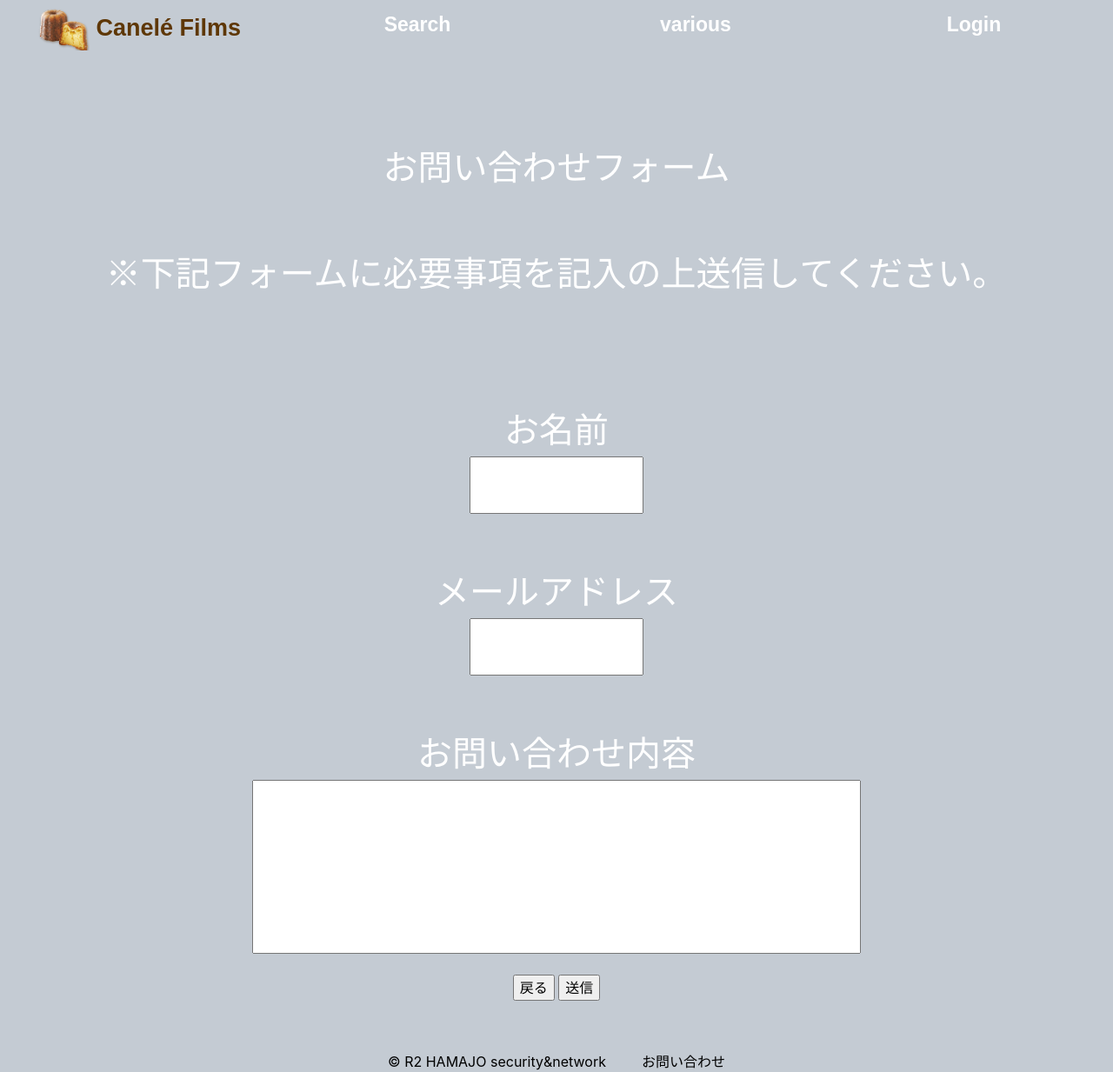
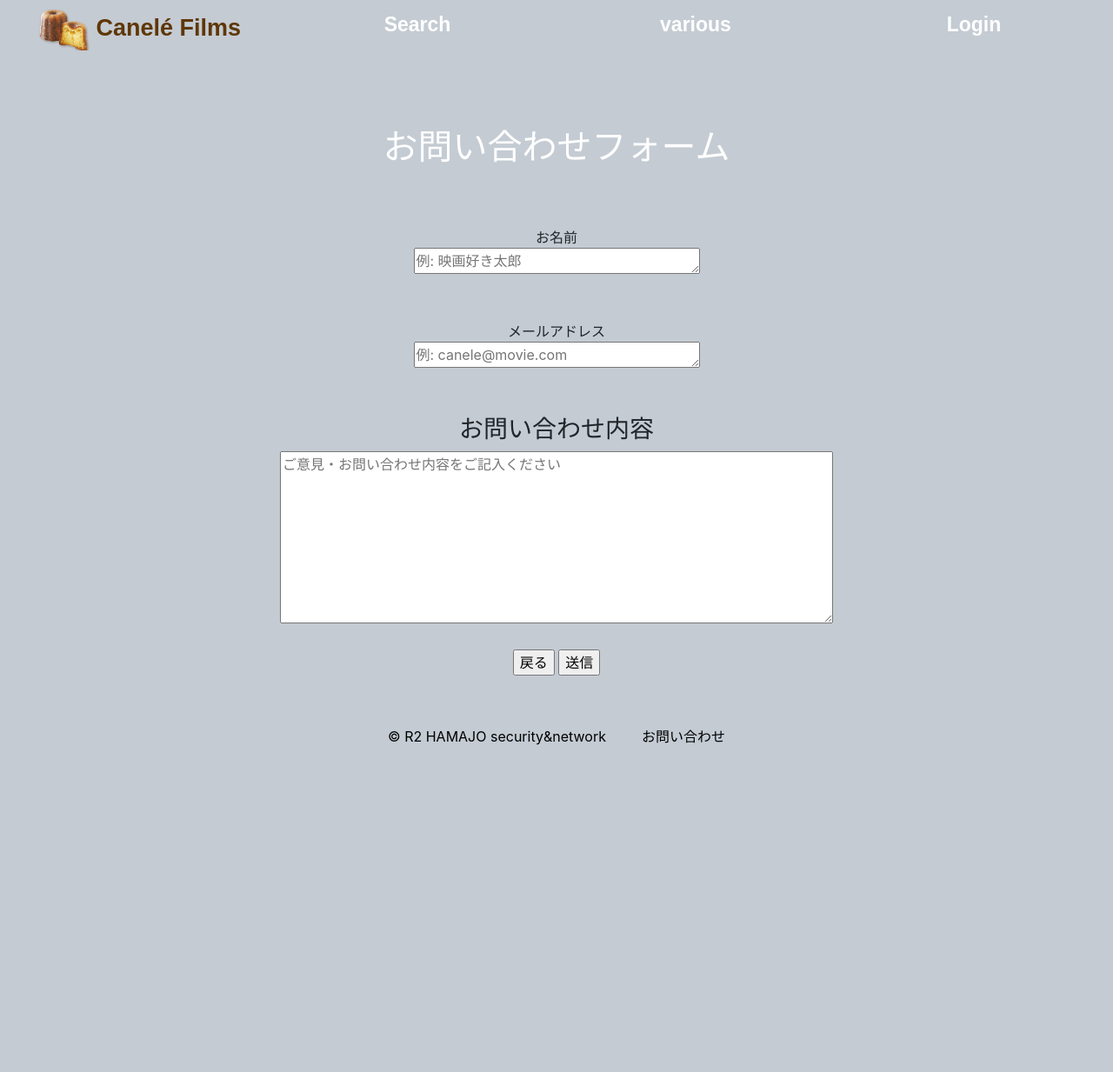
Before and after one commit to NagataKazuma/BIGEIJI, a PHP site: page /sotuken/help.php in a window 1280 px wide. Shown: the whole page at 87% size. After the commit the page ends 857 px from the top, so only its background shows below. Run offline with PHP 8.4, Linux system fonts and the light colour scheme; some libraries are stand-ins or nearby versions.

Commit message:
Add files via upload

```diff
--- a/help.php
+++ b/help.php
@@ -1,5 +1,6 @@
 <!DOCTYPE html>
 <html lang="ja">
+
 <head>
     <!-- サイトタイトル -->
     <title>お問い合わせページ</title>
@@ -13,10 +14,10 @@
     <link rel="stylesheet" href="https://maxcdn.bootstrapcdn.com/bootstrap/4.0.0-alpha.2/css/bootstrap.min.css" integrity="sha384-y3tfxAZXuh4HwSYylfB+J125MxIs6mR5FOHamPBG064zB+AFeWH94NdvaCBm8qnd" crossorigin="anonymous">
     <link rel="stylesheet" href="css/style.css">
     <link rel="stylesheet" href="https://use.fontawesome.com/releases/v5.6.4/css/all.css">
-    <link href="https://fonts.googleapis.com/css?family=Amatic+SC:700 rel="stylesheet">
-    <link href="https://fonts.googleapis.com/css?family=Homemade+Apple rel="stylesheet">
-    <link href="https://fonts.googleapis.com/css?family=IM+Fell+DW+Pica+SC rel="stylesheet">
-    <link href="https://fonts.googleapis.com/css?family=Quicksand rel="stylesheet">
+    <link href="https://fonts.googleapis.com/css?family=Amatic+SC:700 rel=" stylesheet">
+    <link href="https://fonts.googleapis.com/css?family=Homemade+Apple rel=" stylesheet">
+    <link href="https://fonts.googleapis.com/css?family=IM+Fell+DW+Pica+SC rel=" stylesheet">
+    <link href="https://fonts.googleapis.com/css?family=Quicksand rel=" stylesheet">
 </head>
 
 <body>
@@ -28,20 +29,21 @@
             jQuery(function() {
                 var pagetop = $('#page_top');
                 pagetop.hide();
-    $(window).scroll(function () {
-        if ($(this).scrollTop() > 700) {  //100pxスクロールしたら表示
+                $(window).scroll(function() {
+                    if ($(this).scrollTop() > 700) { //100pxスクロールしたら表示
                         pagetop.fadeIn();
                     } else {
                         pagetop.fadeOut();
                     }
                 });
-    pagetop.click(function () {
+                pagetop.click(function() {
                     $('body,html').animate({
                         scrollTop: 0
                     }, 700); //0.5秒かけてトップへ移動
                     return false;
                 });
-});</script>
+            });
+        </script>
         <!-- ローディング画面の描写-->
         <div id="loader-bg">
             <img src="img/loading.gif">
@@ -53,7 +55,9 @@ jQuery('#loader-bg').hide();
         </script>
         <!-- ページ上部のリスト -->
         <ul id="menu">
-<li><a href="http://localhost/sotuken/top.php?movie_title"><div class="title-font"><img src="img/icon.png"> Canelé Films</div></a></li>
+            <li><a href="http://localhost/sotuken/top.php?movie_title">
+                    <div class="title-font"><img src="img/icon.png"> Canelé Films</div>
+                </a></li>
             <li><a href="http://localhost/sotuken/movie_search.php?movie_title#">Search</a></li>
             <li><a href="#">various</a>
                 <ul>
@@ -65,28 +69,28 @@ jQuery('#loader-bg').hide();
             <li><a href="http://localhost/sotuken/login.php">Login</a>
             </li>
         </ul>
-<div class="helpcon">
 
         <body>
-<br />
-<div class = top_text>
+            <div class=top_text>
                 <h1>お問い合わせフォーム</h1><br />
-※下記フォームに必要事項を記入の上送信してください。<br /><br /><br />
+            </div>
+
             <form method="post" action="help_form_check.php">
-お名前<br />
-<input type="text" name="onamae" style="width:200px"><br /><br />
-メールアドレス<br />
-<input type="text" name="email" style="width:200px"><br />
-<br />
-お問い合わせ内容<br /></div>
-<input type="text" name="toiawasetxt" style="width:700px;height:200px;font-size:1em;"><br /><br />
+                <div class=help_text>お名前</div>
+                <textarea name="onamae" cols="30" rows="1" required placeholder="例: 映画好き太郎"></textarea>
+                <br /><br /><br />
+                <div class=help_text>メールアドレス</div>
+                <textarea name="email" cols="30" rows="1" required placeholder="例: canele@movie.com"></textarea>
+                <br /><br /><br />
+                <h3>お問い合わせ内容
+                </h3>
+                <textarea name=" toiawasetxt" cols="60" rows="8" required placeholder="ご意見・お問い合わせ内容をご記入ください"></textarea><br /><br />
                 <input type="button" onclick="history.back()" value="戻る">
-<input type="submit"value="送信"><br />
+                <input type="submit" value="送信"><br />
             </form>
 
 
-</div>
-<div class="push"></div><br/><br/>
+            <div class="push"></div><br /><br />
     </div>
     <!-- ページ最下部フッター -->
     <footer>
@@ -95,4 +99,5 @@ jQuery('#loader-bg').hide();
             <a href="http://localhost/sotuken/help.php">お問い合わせ</a>
     </footer>
 </body>
+
 </html>
--- a/login.php
+++ b/login.php
@@ -76,7 +76,9 @@
 
                 <br />
                 <div class=top_text>
-                    <h1>実装予定です</h1>
+                    <h1>
+                        <div class="title-font"><img src="img/icon.png"> Canelé Filmsに登録</div>
+                    </h1>
                 </div><br />
 
 
--- a/movie_search.php
+++ b/movie_search.php
@@ -88,7 +88,7 @@ if (array_key_exists('movie_title', $_GET) && $_GET['movie_title'] != "") {
                     <fieldset class="form-group">
             </div>
             <ul class="ser-box">
-                <li><input type="text" class="form-control" name="movie_title" id="movie_title" placeholder="映画のタイトル🔎" value="
+                <li><input type="text" class="form-control" name="movie_title" id="movie_title" required placeholder="映画のタイトル" value="
 <?php
 if (array_key_exists('movie_title', $_GET)) {
     echo $_GET['movie_title'];
```
Also changed, not shown: help_form_check.php (+46 -28 lines). Lines whose indentation alone changed are shown as unchanged.
